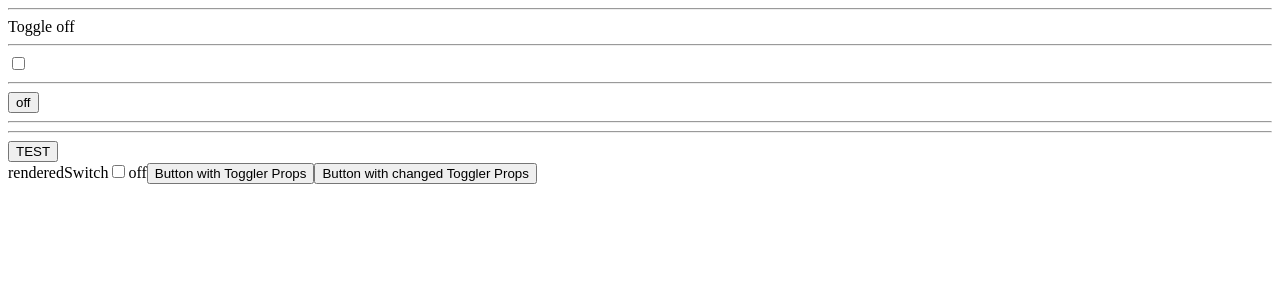
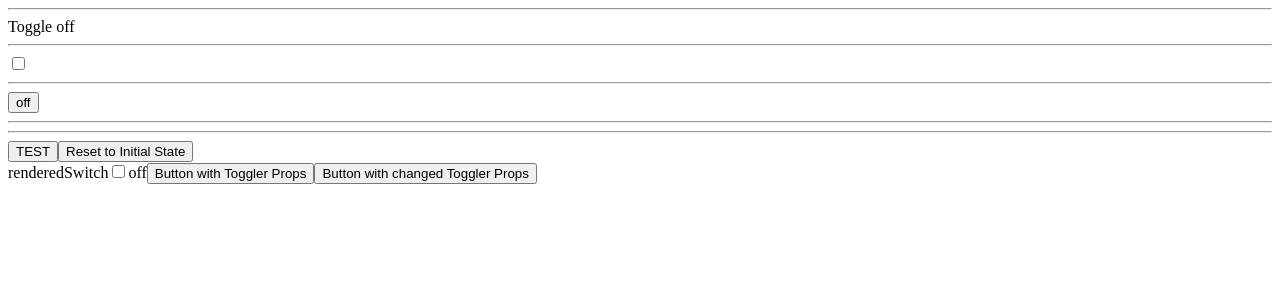
Before and after one commit to whitershade/advanced_react_components_pattern, a React (Create React App) app: page / in a window 1280 px wide. Shown: the top 300 px of the page. Built offline with nearby package versions, Linux system fonts and the light colour scheme.

Commit message:
using of initialState

```diff
--- a/src/App.js
+++ b/src/App.js
@@ -29,11 +29,17 @@ function renderSwitch({ on, onToggle, getTogglerProps }) {
 }
 
 class App extends PureComponent {
-  state = { on: false };
+  initialState = { on: false };
+
+  state = this.initialState;
 
   onToggle = () => {
     this.setState(({ on }) => ({ on: !on }));
     if (!this.state.on) this.myToggleButton.focus();
+  };
+
+  resetToIntialState = () => {
+    this.setState(this.initialState, () => console.log('done!'));
   };
 
   render() {
@@ -58,6 +64,9 @@ class App extends PureComponent {
           <hr />
           <MyToggleButton.ToggleMessage />
           <button onClick={test}>TEST</button>
+          <button onClick={this.resetToIntialState}>
+            Reset to Initial State
+          </button>
         </Toggle>
       </div>
     );
```
